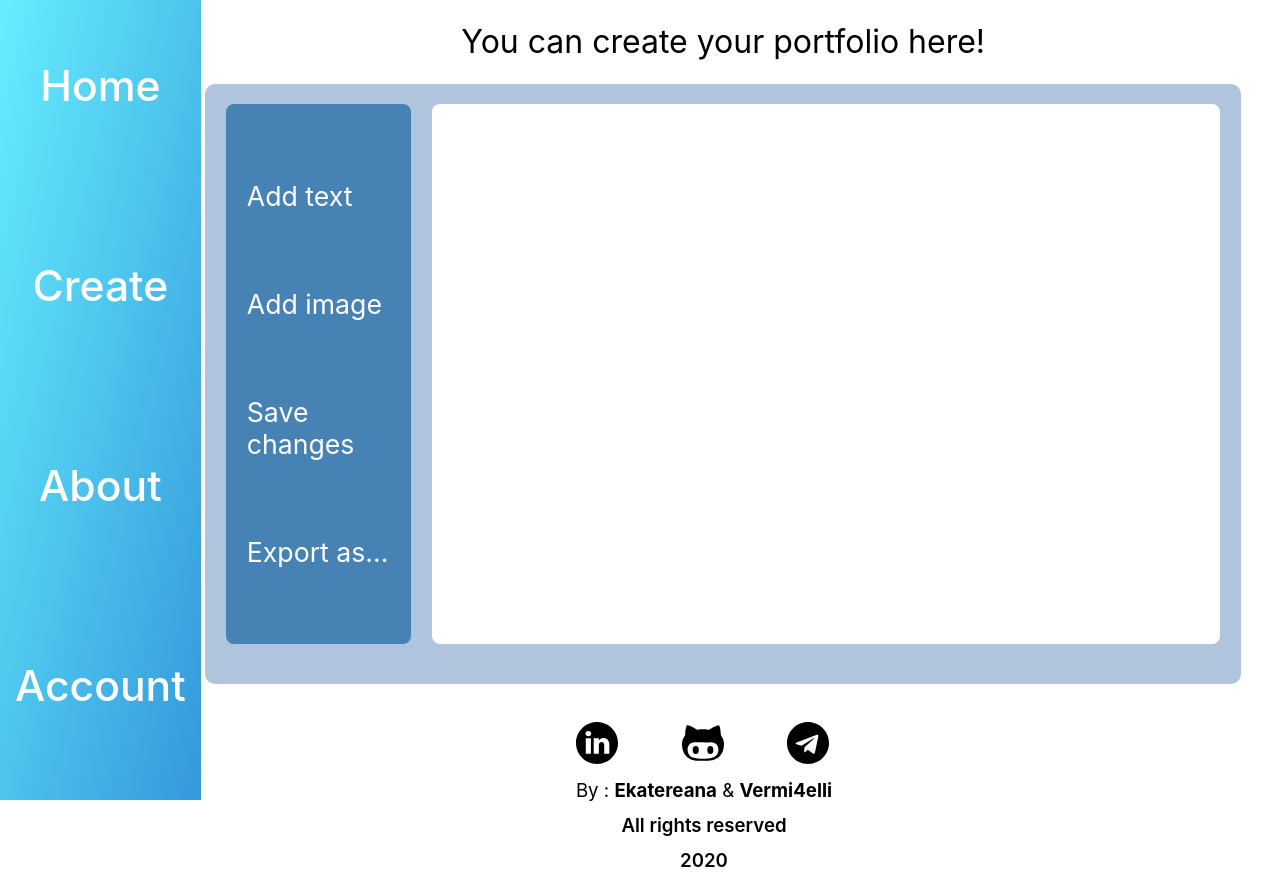
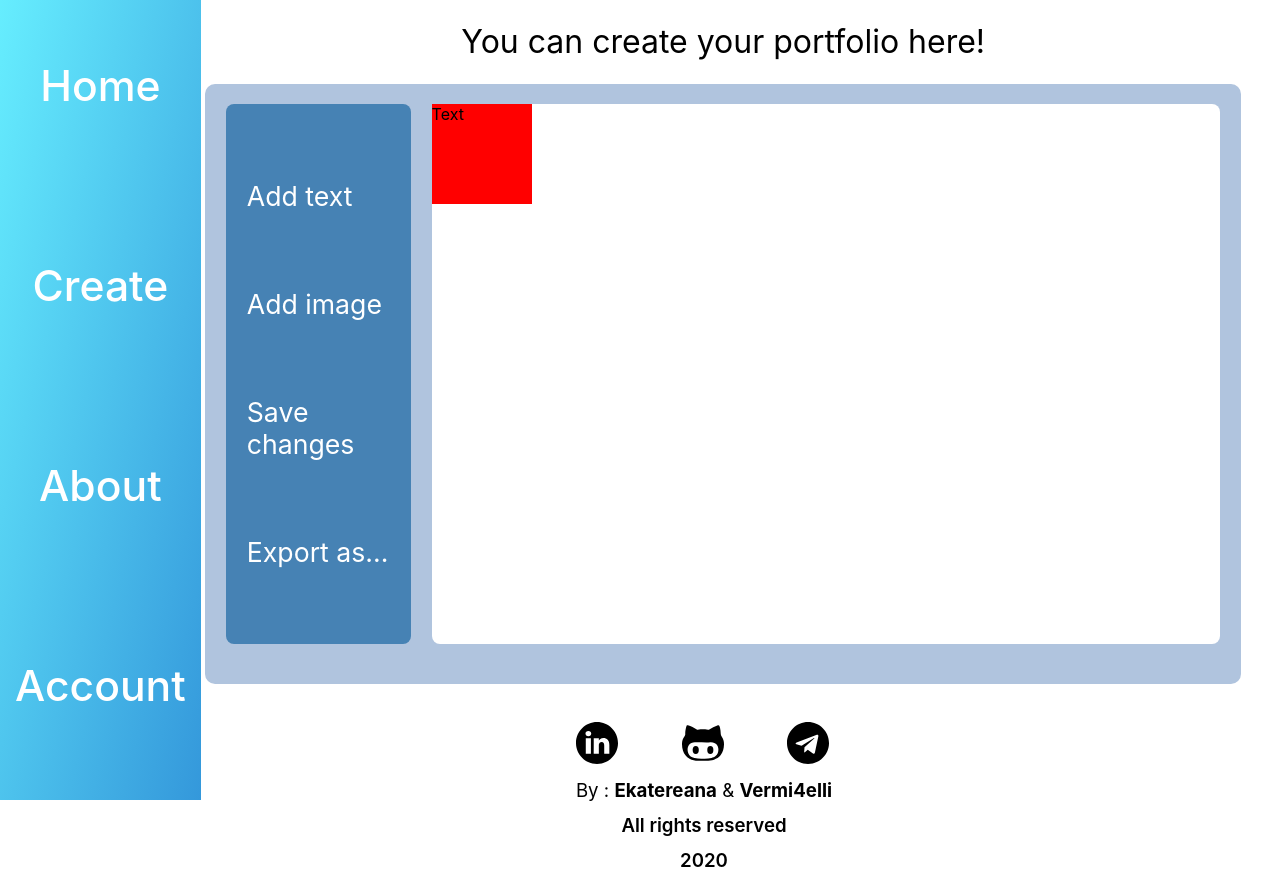
Before and after one commit to Ekatereana/Portfolio-constructor, a React (Create React App) app in the folder frontend/: page /create-new-portfolio in a window 1280 px wide. Built offline with nearby package versions, Linux system fonts and the light colour scheme.

Commit message:
Intermediary changes for draggable objects

```diff
--- a/frontend/src/Components/Canvas/Canvas.js
+++ b/frontend/src/Components/Canvas/Canvas.js
@@ -1,5 +1,8 @@
 import React from 'react';
 import './Canvas.css';
+
+import Draggable from '../Draggable/Draggable';
+import '../Draggable/Draggable.css';
 
 const Canvas = () => {
   return (
@@ -11,6 +14,7 @@ const Canvas = () => {
         <a className="edit-item">Export as...</a>
       </div>
       <div className="edit-field">
+        <Draggable>Text</Draggable>
       </div>
     </div>
   );
--- /dev/null
+++ b/frontend/src/Components/Draggable/Draggable.css
@@ -0,0 +1,5 @@
+.holder {
+    width: 100px;
+    height: 100px;
+    background: red;
+}
--- /dev/null
+++ b/frontend/src/Components/Draggable/Draggable.js
@@ -0,0 +1,16 @@
+import React, { useRef } from 'react';
+import useDraggable from './useDraggable';
+import './Draggable.css';
+
+const Draggable = ({ children }) => {
+  const cardRef = useRef(null);
+  useDraggable(cardRef);
+
+  return (
+    <div className="holder" ref={cardRef}>
+      {children}
+    </div>
+  );
+};
+
+export default Draggable;
--- /dev/null
+++ b/frontend/src/Components/Draggable/useDraggable.js
@@ -0,0 +1,39 @@
+import { useState, useEffect } from 'react';
+
+export default function useDraggable (el) {
+  const [{ dx, dy }, setOffset] = useState({ dx: 0, dy: 0 });
+
+  useEffect(() => {
+    const handleMouseDown = event => {
+      const startX = event.pageX - dx;
+      const startY = event.pageY - dy;
+
+      const handleMouseMove = event => {
+        const newDx = event.pageX - startX;
+        const newDy = event.pageY - startY;
+        setOffset({ dx: newDx, dy: newDy });
+      };
+
+      document.addEventListener('mousemove', handleMouseMove);
+
+      document.addEventListener(
+        'mouseup',
+        () => {
+          document.removeEventListener('mousemove', handleMouseMove);
+        },
+        { once: true }
+      );
+    };
+
+    el.current.addEventListener('mousedown', handleMouseDown);
+
+    return () => {
+      el.current.removeEventListener('mousedown', handleMouseDown);
+    };
+  }, [dx, dy]);
+
+  useEffect(() => {
+    el.current.style.transform = `translate3d(${dx}px, ${dy}px, 0)`;
+    console.log(dx, dy);
+  }, [dx, dy]);
+}
```
